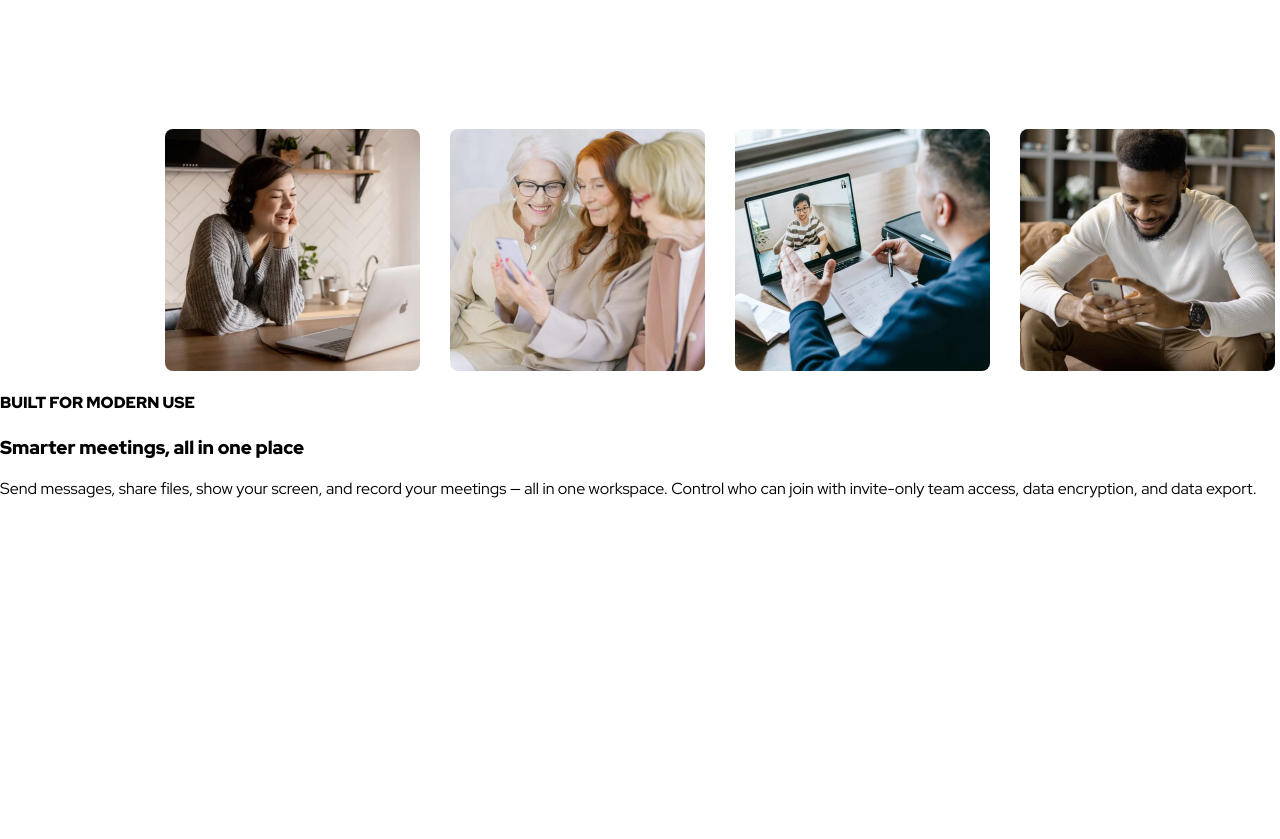
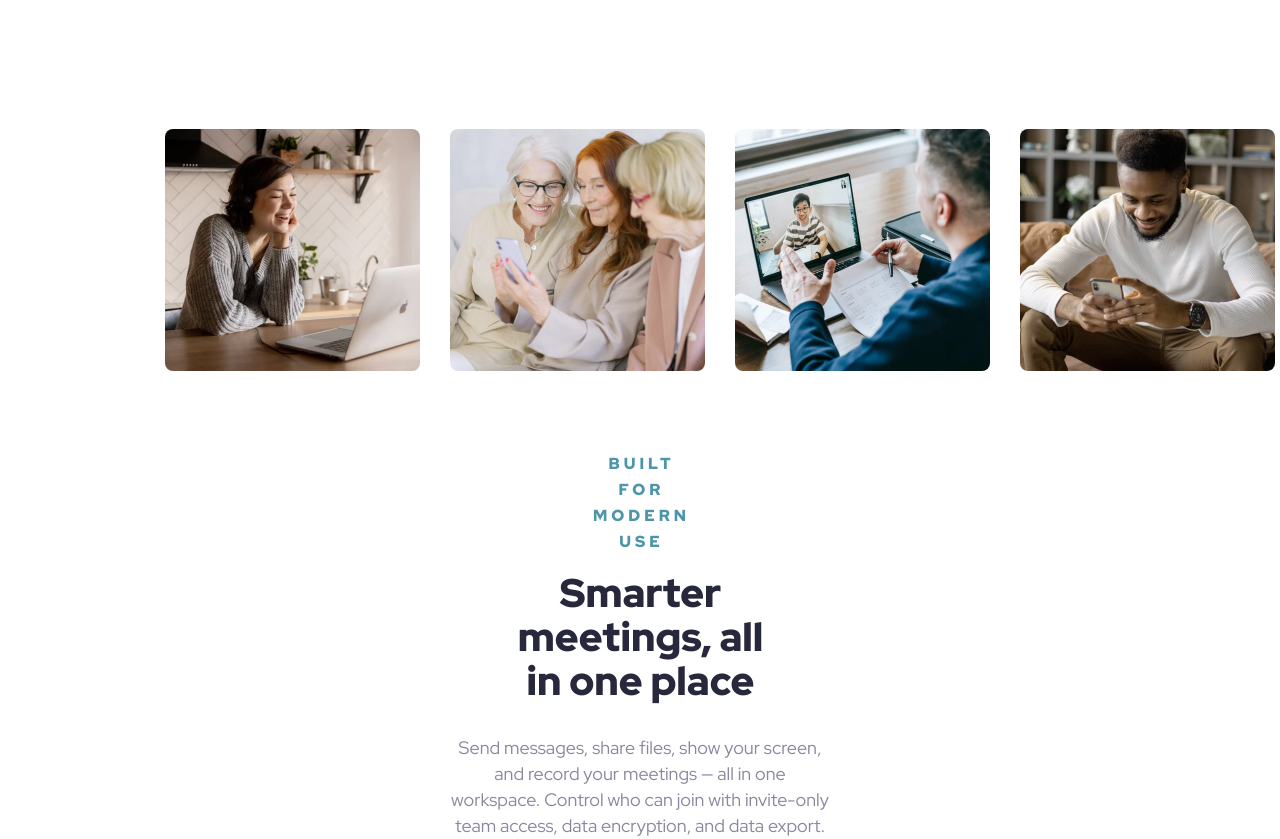
Before and after one commit to dialectrical/meet-landing-page, a React (Create React App) app: page / in a window 1280 px wide. Shown: the part 760-1599 px from the top of the page. Before the commit the page ends 1275 px from the top, so only its background shows below. Built offline with nearby package versions, Linux system fonts and the light colour scheme.

Commit message:
feat: styles Content

```diff
--- a/src/components/Content.js
+++ b/src/components/Content.js
@@ -1,17 +1,18 @@
 import React from "react";
+import { StyledContentContainer } from "./styles/StyledContentContainer";
 import { ContentImages } from "./ContentImages";
 
 export const Content = () => {
   return (
-    <div>
+    <StyledContentContainer>
       <ContentImages />
-      <h4>BUILT FOR MODERN USE</h4>
+      <h4>Built for modern use</h4>
       <h3>Smarter meetings, all in one place</h3>
       <p>
         Send messages, share files, show your screen, and record your meetings —
         all in one workspace. Control who can join with invite-only team access,
         data encryption, and data export.
       </p>
-    </div>
+    </StyledContentContainer>
   );
 };
--- /dev/null
+++ b/src/components/styles/StyledContentContainer.js
@@ -0,0 +1,32 @@
+import styled from "styled-components";
+
+export const StyledContentContainer = styled.div`
+  margin-top: 310px;
+  marign-bottom: 184px;
+  h3 {
+    font-size: 40px;
+    line-height: 44px;
+    text-align: center;
+    font-weight: 900;
+    color: #28283d;
+    margin: 16px 497px 32px 498px;
+  }
+  h4 {
+    font-size: 16px;
+    line-height: 26px;
+    letter-spacing: 4px;
+    text-align: center;
+    text-transform: uppercase;
+    font-weight: 900;
+    color: #4d96a9;
+    margin: 80px 580px 16px 583px;
+  }
+  p {
+    font-size: 18px;
+    line-height: 26px;
+    font-weight: 500;
+    text-align: center;
+    color: #87879d;
+    margin: 32px 450px 0px 450px;
+  }
+`;
--- a/src/components/styles/StyledImageContainer.js
+++ b/src/components/styles/StyledImageContainer.js
@@ -1,7 +1,7 @@
 import styled from "styled-components";
 
 export const StyledImageContainer = styled.div`
-  margin: 310px 150px 0px 150px;
+  margin: 0px 150px 0px 150px;
   display: flex;
   flex-direction: row;
   flex-direction: center;
```
